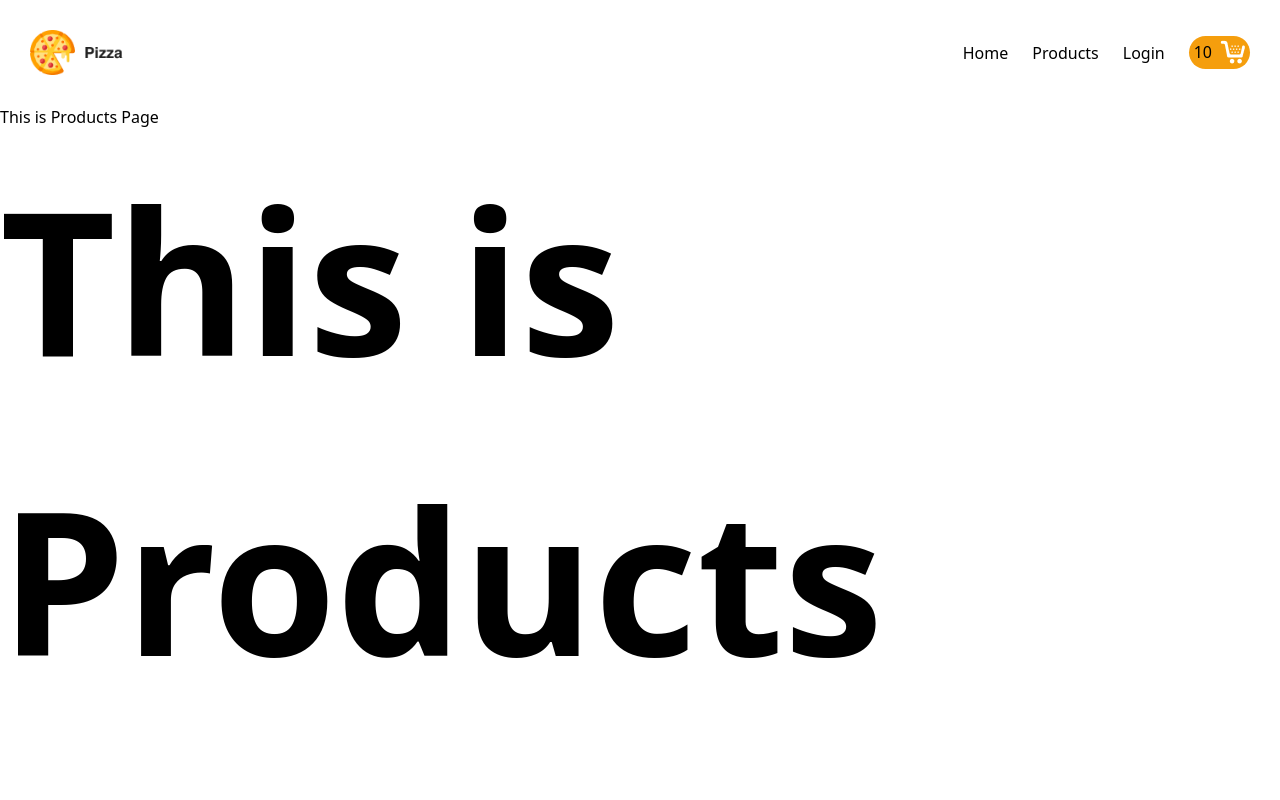
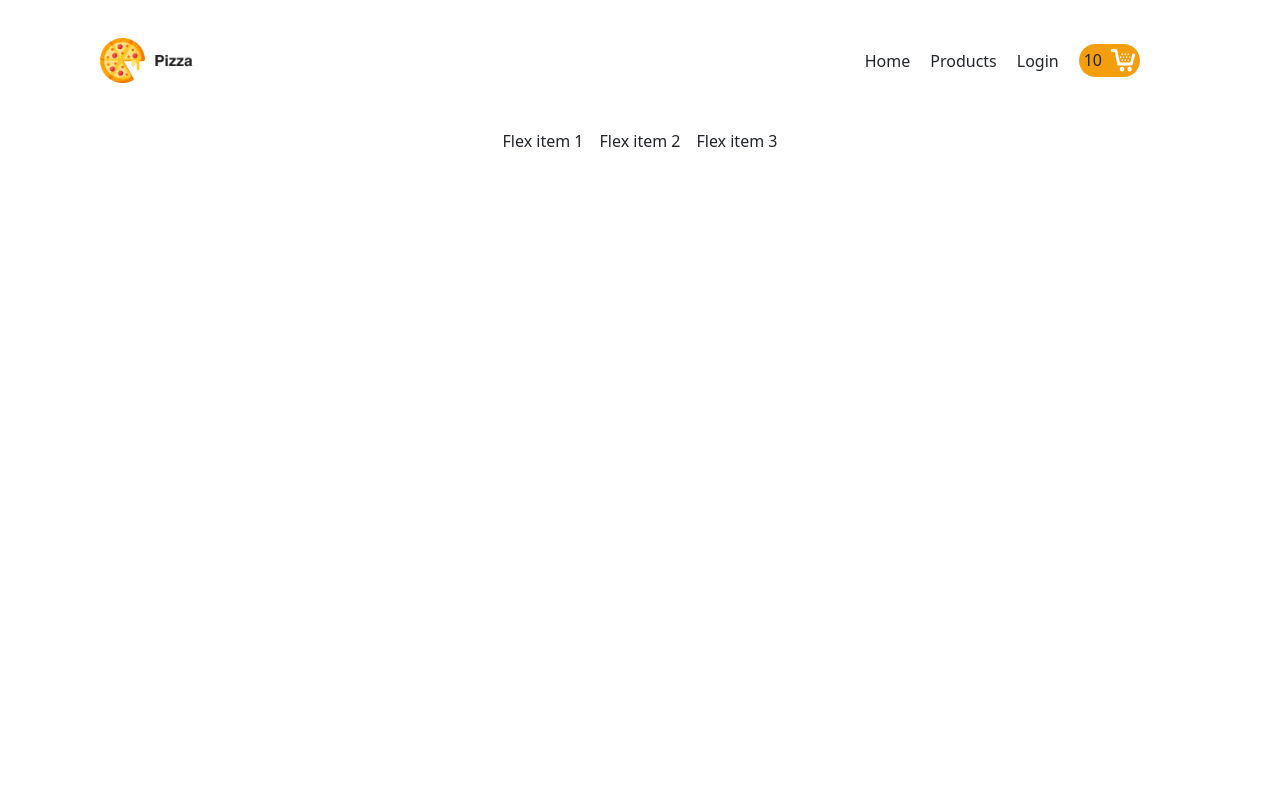
Before and after one commit to ranjan-maji/ReactJs, a React (Create React App) app: page /products in a window 1280 px wide. Shown: the top 800 px of the page. Built offline with nearby package versions, Linux system fonts and the light colour scheme.

Commit message:
bootstrap

```diff
--- a/package.json
+++ b/package.json
@@ -6,6 +6,7 @@
     "@testing-library/jest-dom": "^5.16.5",
     "@testing-library/react": "^13.4.0",
     "@testing-library/user-event": "^13.5.0",
+    "bootstrap": "^5.2.2",
     "react": "^18.2.0",
     "react-dom": "^18.2.0",
     "react-router-dom": "^6.4.0",
--- a/src/components/Navigation.js
+++ b/src/components/Navigation.js
@@ -1,4 +1,4 @@
-import { Link } from "react-router-dom";
+import { Link, useNavigate } from "react-router-dom";
 
 
 const Navigation = () => {
@@ -8,6 +8,9 @@ const Navigation = () => {
         padding: '4px 5px',
         borderRadius: '20px'
     }
+
+
+    const navigation = useNavigate()
   return (
     <>
 
@@ -17,20 +20,20 @@ const Navigation = () => {
             <Link to = "/">
                 <img style={{ height: 45}} src="/images/logo.png" alt="logo" />
             </Link>
-            <ul className="flex items-center">
-                <li><Link to="/">Home</Link></li>
-                <li className="ml-6"><Link to="/products">Products</Link></li>
-                <li className="ml-6"><Link to="/login">Login</Link></li>
-                <li className="ml-6">
-                    <Link to="/cart">
-                        <div style={cartStyle}>
+            <div style={{padding:20}} className="flex items-center">
+                <div style={{ cursor :"pointer", marginRight:20 }} onClick = {()=>{navigation('/')}}>Home</div>
+
+                <div style={ { cursor :"pointer", marginRight:20 }} onClick = {()=>{navigation('products')}}>Products</div>
+
+                <div style={ { cursor :"pointer", marginRight:20 }} onClick = {()=>{navigation('login')}}>Login</div>
+
+                <div style={ { cursor :"pointer", marginRight:20 }} onClick = {()=>{navigation('cart')}}><div style={cartStyle}>
                             <span>10</span>
                             <img className="ml-2" src="/images/cart.png" alt="cart-icon" />
                         </div>
-                    </Link>
+                        </div>
 
-                </li>
-            </ul>
+            </div>
         </nav>
 
     </>
--- a/src/css/Products.css
+++ b/src/css/Products.css
@@ -1,5 +1,5 @@
 .jay{
-  font-size: 200px;
+  font-size: 100px;
 }
 
 .jay1{
--- a/src/pages/Cart.js
+++ b/src/pages/Cart.js
@@ -1,10 +1,14 @@
 import React from 'react'
+import { useLocation } from 'react-router-dom';
 
 const Cart = () => {
+  const location = useLocation();
+
+  console.log("location", location.state)
   return (
     <div>
 
-       This is Cart Page
+       This is Cart Page  { location?.state?.data} { location?.state?.count}
 
     </div>
   )
--- a/src/pages/Products.js
+++ b/src/pages/Products.js
@@ -1,10 +1,13 @@
 import React, { useState } from 'react'
 import '../css/Products.css'
+import 'bootstrap/dist/css/bootstrap.min.css';
+import 'bootstrap/dist/js/bootstrap.bundle.min';
+
 const Products = () => {
   const [FontSize , setFontSize] = useState(16);
   return (
     <>
-    <div onClick={ () =>{
+    {/* <div onClick={ () =>{
       setFontSize(prev => prev + 16)
     }} style={{
 fontSize : FontSize,
@@ -15,6 +18,11 @@ cursor:'pointer'
     <div
      className = " jay jay1">
         This is Products Page
+    </div> */}
+    <div class="d-flex justify-content-center">
+    <div class="p-2">Flex item 1</div>
+     <div class="p-2">Flex item 2</div>
+     <div class="p-2">Flex item 3</div>
     </div>
 
     </>
```
Also changed, not shown: 1 other file (tests, documents, lock files or other folders).
